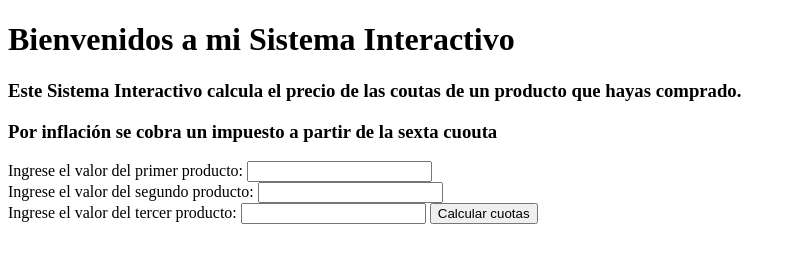
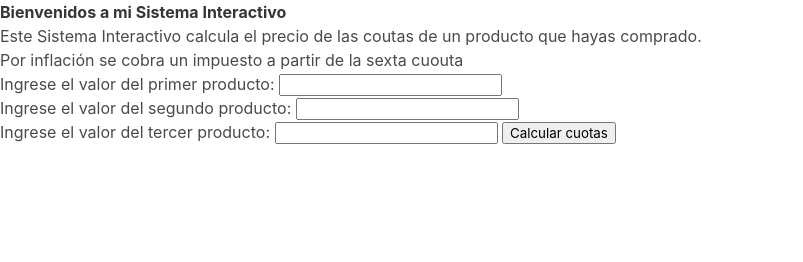
Before and after one commit to Ezequiel-1974/Js, a plain HTML site: page index.html in a window 1280 px wide. Shown: the whole page, without its empty margins (0-803 px from the left). Drawn offline with nearby package versions, Linux system fonts and the light colour scheme.

Commit message:
Agragando estilo

```diff
--- a/index.html
+++ b/index.html
@@ -4,7 +4,9 @@
 <head>
     <meta charset="UTF-8">
     <meta name="viewport" content="width=device-width, initial-scale=1.0">
+    <link rel="stylesheet" href="css/style.css">
     <title>Haciendo Ejercicios js</title>
+    <link rel="stylesheet" href="https://cdn.jsdelivr.net/npm/bulma@0.9.4/css/bulma.min.css">
 </head>
 
 <body>
```
